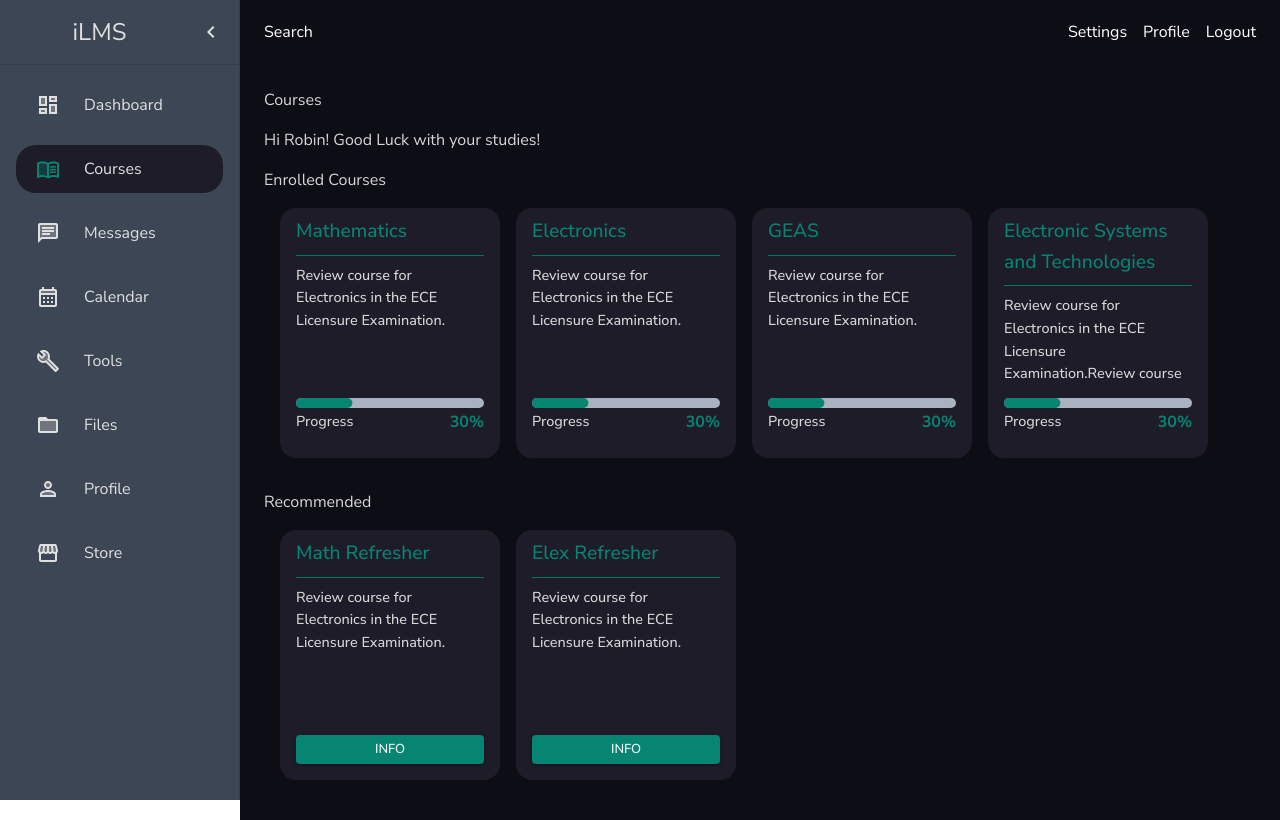
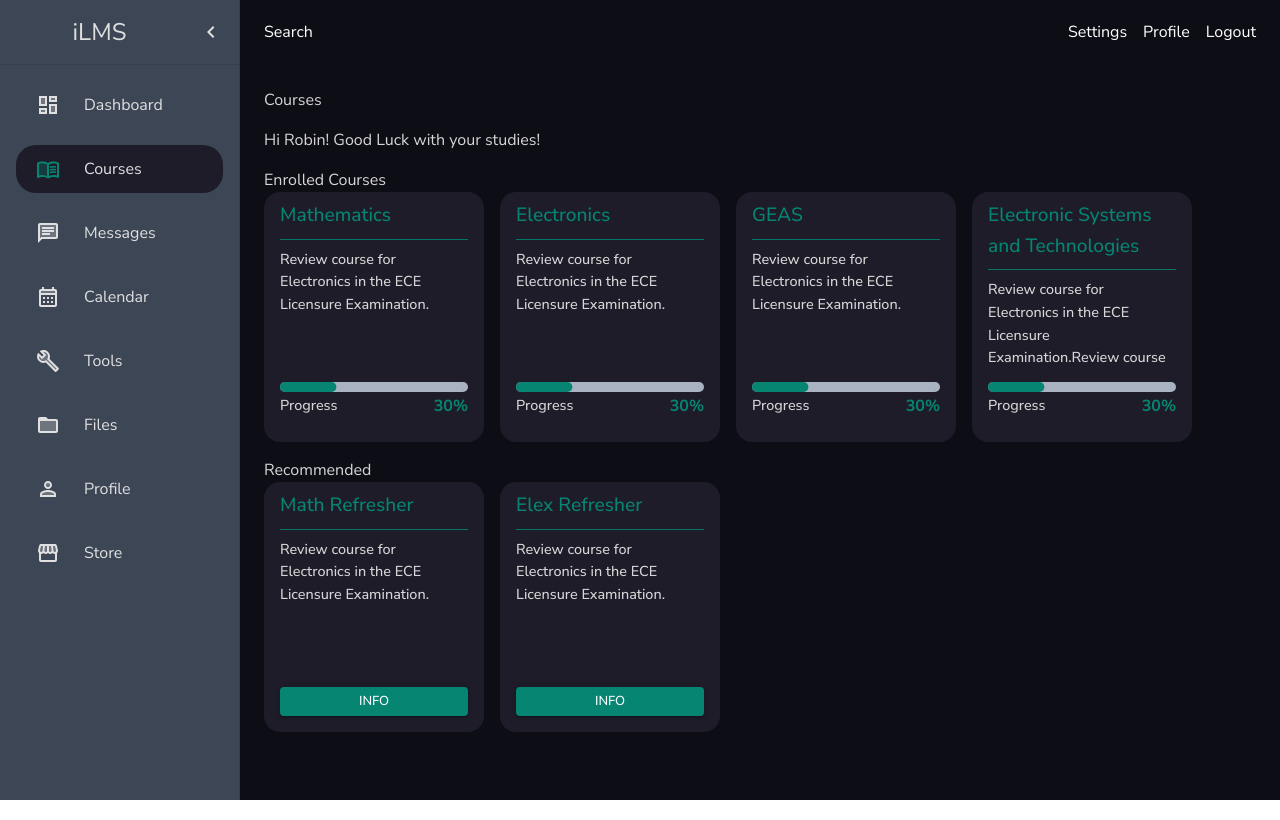
Before and after one commit to aramind/ilms, a React (Create React App) app: page /courses in a window 1280 px wide. Built offline with nearby package versions, Linux system fonts and the light colour scheme; a web font is replaced by a local one.

Commit message:
feat: creating and using CardGroupWrapper

```diff
--- a/src/pages/courses/Main.jsx
+++ b/src/pages/courses/Main.jsx
@@ -2,6 +2,7 @@ import React from "react";
 import WhiteTypography from "../../components/WhiteTypography";
 import { Stack } from "@mui/material";
 import CourseCard from "../../components/card/CourseCard";
+import CardGroupWrapper from "../../wrappers/CardGroupWrapper";
 
 const Main = () => {
   return (
@@ -10,16 +11,7 @@ const Main = () => {
       <WhiteTypography>Hi Robin! Good Luck with your studies!</WhiteTypography>
       <Stack>
         <WhiteTypography>Enrolled Courses</WhiteTypography>
-        <Stack
-          direction="row"
-          justifyContent="flex-start"
-          spacing={2}
-          sx={{
-            borderRadius: "0.5rem",
-            p: 2,
-            // bgcolor: (theme) => theme.palette.black.dark,
-          }}
-        >
+        <CardGroupWrapper>
           <CourseCard
             title="Mathematics"
             description=" Review course for Electronics in the ECE Licensure Examination."
@@ -40,20 +32,11 @@ const Main = () => {
             description=" Review course for Electronics in the ECE Licensure Examination.Review course for Electronics in the ECE Licensure Examination.Review course for Electronics in the ECE Licensure Examination."
             progress="30"
           />
-        </Stack>
+        </CardGroupWrapper>
       </Stack>
       <Stack>
         <WhiteTypography>Recommended</WhiteTypography>
-        <Stack
-          direction="row"
-          justifyContent="flex-start"
-          spacing={2}
-          sx={{
-            borderRadius: "0.5rem",
-            p: 2,
-            // bgcolor: (theme) => theme.palette.black.dark,
-          }}
-        >
+        <CardGroupWrapper>
           <CourseCard
             title="Math Refresher"
             description=" Review course for Electronics in the ECE Licensure Examination."
@@ -66,7 +49,7 @@ const Main = () => {
             isPurchased={false}
             price="500"
           />
-        </Stack>
+        </CardGroupWrapper>
       </Stack>
     </Stack>
   );
--- a/src/pages/dashboard/Main.jsx
+++ b/src/pages/dashboard/Main.jsx
@@ -3,6 +3,7 @@ import { grey } from "@mui/material/colors";
 import React from "react";
 import WhiteTypography from "../../components/WhiteTypography";
 import CourseCard from "../../components/card/CourseCard";
+import CardGroupWrapper from "../../wrappers/CardGroupWrapper";
 
 const Main = () => {
   return (
@@ -11,15 +12,7 @@ const Main = () => {
       <WhiteTypography>Hi Robin! Good Luck with your studies!</WhiteTypography>
       <Stack>
         <WhiteTypography variant="h6">My Courses</WhiteTypography>
-
-        <Stack
-          direction="row"
-          justifyContent={{ xs: "center", md: "flex-start" }}
-          // spacing={2}
-          gap={2}
-          width="100%"
-          flexWrap="wrap"
-        >
+        <CardGroupWrapper>
           <CourseCard
             title="Mathematics"
             description=" Review course for Electronics in the ECE Licensure Examination."
@@ -60,7 +53,7 @@ const Main = () => {
             description=" Review course for Electronics in the ECE Licensure Examination.Review course for Electronics in the ECE Licensure Examination.Review course for Electronics in the ECE Licensure Examination."
             progress="30"
           />
-        </Stack>
+        </CardGroupWrapper>
       </Stack>
     </Stack>
   );
--- /dev/null
+++ b/src/wrappers/CardGroupWrapper.jsx
@@ -0,0 +1,19 @@
+import { Stack } from "@mui/material";
+import React from "react";
+
+const CardGroupWrapper = ({ children }) => {
+  return (
+    <Stack
+      direction="row"
+      justifyContent={{ xs: "center", md: "flex-start" }}
+      // spacing={2}
+      gap={2}
+      width="100%"
+      flexWrap="wrap"
+    >
+      {children}
+    </Stack>
+  );
+};
+
+export default CardGroupWrapper;
```
